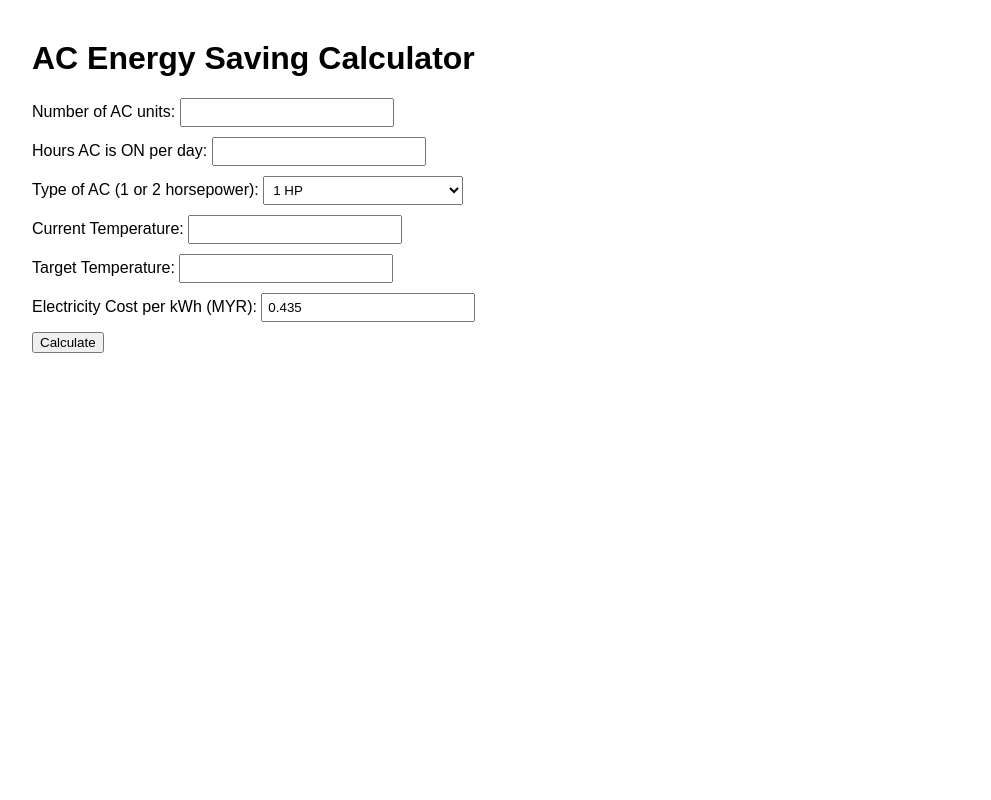
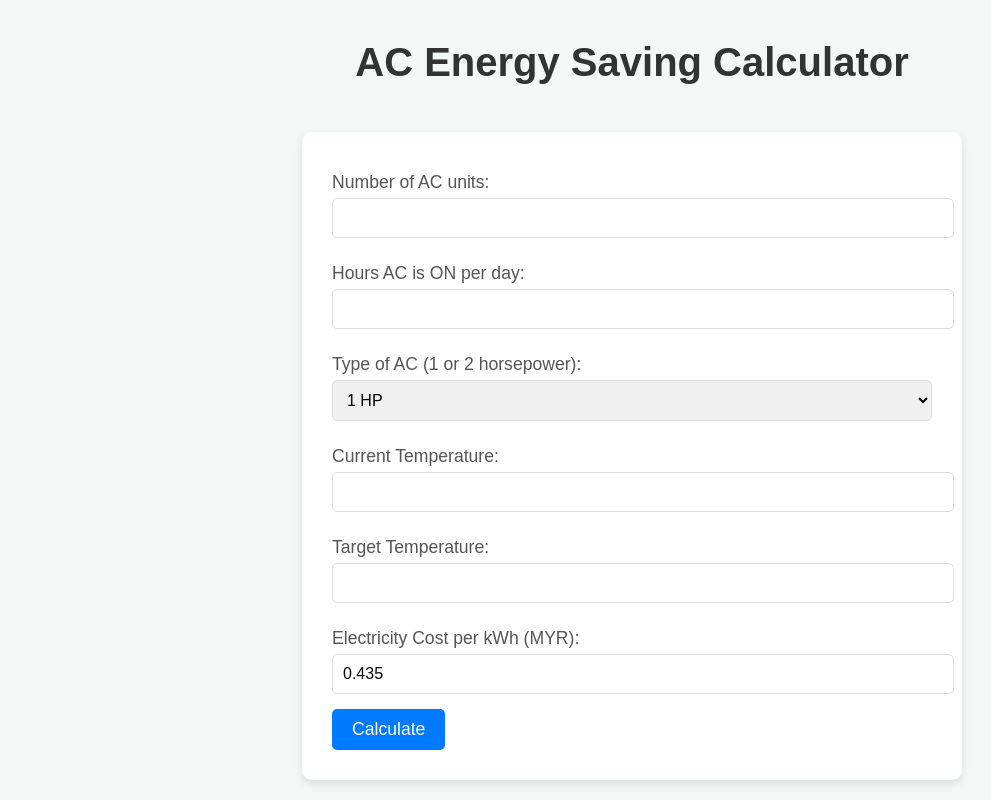
Before and after one commit to IntlifeCTO/AC_saving, a Flask app: page / in a window 1280 px wide. Shown: the whole page, without its empty margins (8-999 px from the left). Run offline with Flask 3, Linux system fonts and the light colour scheme.

Commit message:
Update index.html

```diff
--- a/templates/index.html
+++ b/templates/index.html
@@ -1,66 +1,166 @@
-
 <!DOCTYPE html>
-<html>
+<html lang="en">
 <head>
+    <meta charset="UTF-8">
+    <meta name="viewport" content="width=device-width, initial-scale=1.0">
     <title>AC Energy Saving Calculator</title>
     <style>
-        body { font-family: Arial, sans-serif; margin: 40px; }
-        label { display: block; margin-top: 10px; }
-        input, select { padding: 5px; width: 200px; }
-        .result { margin-top: 20px; }
-        .error { color: red; }
+        body {
+            font-family: Arial, sans-serif;
+            margin: 0;
+            padding: 0;
+            background-color: #f4f7f6;
+            display: flex;
+            justify-content: center;
+            align-items: center;
+            height: 100vh;
+            flex-direction: column;
+        }
+
+        h1 {
+            color: #333;
+            margin-top: 20px;
+            font-size: 2.5em;
+        }
+
+        .container {
+            background-color: white;
+            padding: 30px;
+            border-radius: 10px;
+            box-shadow: 0 4px 8px rgba(0, 0, 0, 0.1);
+            width: 100%;
+            max-width: 600px;
+            margin-top: 20px;
+        }
+
+        label {
+            display: block;
+            margin: 10px 0 5px;
+            color: #555;
+            font-size: 1.1em;
+        }
+
+        input, select {
+            width: 100%;
+            padding: 10px;
+            margin-bottom: 15px;
+            border: 1px solid #ddd;
+            border-radius: 5px;
+            font-size: 1em;
+        }
+
+        button {
+            background-color: #007BFF;
+            color: white;
+            padding: 10px 20px;
+            border: none;
+            border-radius: 5px;
+            cursor: pointer;
+            font-size: 1.1em;
+            transition: background-color 0.3s;
+        }
+
+        button:hover {
+            background-color: #0056b3;
+        }
+
+        .error {
+            color: red;
+            margin-bottom: 15px;
+            font-size: 1.2em;
+        }
+
+        .result {
+            background-color: #e7f7e7;
+            padding: 20px;
+            border-radius: 10px;
+            box-shadow: 0 4px 8px rgba(0, 0, 0, 0.1);
+            margin-top: 20px;
+        }
+
+        .result h2 {
+            margin-top: 0;
+        }
+
+        .result p {
+            font-size: 1.1em;
+            color: #333;
+        }
+
+        .result p strong {
+            font-weight: bold;
+        }
+
+        .result .time-period {
+            margin-top: 20px;
+            padding-top: 10px;
+            border-top: 2px solid #ddd;
+        }
+
+        .result .time-period p {
+            margin: 5px 0;
+        }
+
+        /* Responsive Design */
+        @media screen and (max-width: 768px) {
+            .container {
+                padding: 20px;
+            }
+
+            h1 {
+                font-size: 2em;
+            }
+        }
     </style>
 </head>
 <body>
     <h1>AC Energy Saving Calculator</h1>
 
+    <div class="container">
         {% if error %}
             <p class="error">{{ error }}</p>
         {% endif %}
 
         <form method="post">
-        <label>Number of AC units:
+            <label for="num_ac">Number of AC units:</label>
             <input type="number" name="num_ac" required>
-        </label>
 
-        <label>Hours AC is ON per day:
+            <label for="hours_on">Hours AC is ON per day:</label>
             <input type="number" name="hours_on" step="0.1" required>
-        </label>
 
-        <label>Type of AC (1 or 2 horsepower):
+            <label for="ac_type">Type of AC (1 or 2 horsepower):</label>
             <select name="ac_type" required>
                 <option value="1">1 HP</option>
                 <option value="2">2 HP</option>
             </select>
-        </label>
 
-        <label>Current Temperature:
+            <label for="current_temp">Current Temperature:</label>
             <input type="number" name="current_temp" required>
-        </label>
 
-        <label>Target Temperature:
+            <label for="target_temp">Target Temperature:</label>
             <input type="number" name="target_temp" required>
-        </label>
 
-        <label>Electricity Cost per kWh (MYR):
+            <label for="cost_per_kwh">Electricity Cost per kWh (MYR):</label>
             <input type="number" name="cost_per_kwh" step="0.001" value="0.435" required>
-        </label>
 
-        <button type="submit" style="margin-top: 10px;">Calculate</button>
+            <button type="submit">Calculate</button>
         </form>
 
         {% if results %}
             <div class="result">
                 <h2>Estimated Savings</h2>
-            <p>Energy saved per day: {{ results.kwh_day | round(2) }} kWh</p>
-            <p>Money saved per day: MYR {{ results.money_day | round(2) }}</p>
-            <p>Carbon reduced per day: {{ results.carbon_day | round(2) }} kg CO₂</p>
+                <p>Energy saved per day: <strong>{{ results.kwh_day | round(2) }} kWh</strong></p>
+                <p>Money saved per day: <strong>MYR {{ results.money_day | round(2) }}</strong></p>
+                <p>Carbon reduced per day: <strong>{{ results.carbon_day | round(2) }} kg CO₂</strong></p>
 
+                <div class="time-period">
                     <h3>Time Period Savings:</h3>
                     <p><strong>Week:</strong> MYR {{ results.money_week | round(2) }}, CO₂: {{ results.carbon_week | round(2) }} kg</p>
                     <p><strong>Month:</strong> MYR {{ results.money_month | round(2) }}, CO₂: {{ results.carbon_month | round(2) }} kg</p>
                     <p><strong>Year:</strong> MYR {{ results.money_year | round(2) }}, CO₂: {{ results.carbon_year | round(2) }} kg</p>
                 </div>
+            </div>
         {% endif %}
+    </div>
 </body>
 </html>
```
Lines whose indentation alone changed are shown as unchanged.
